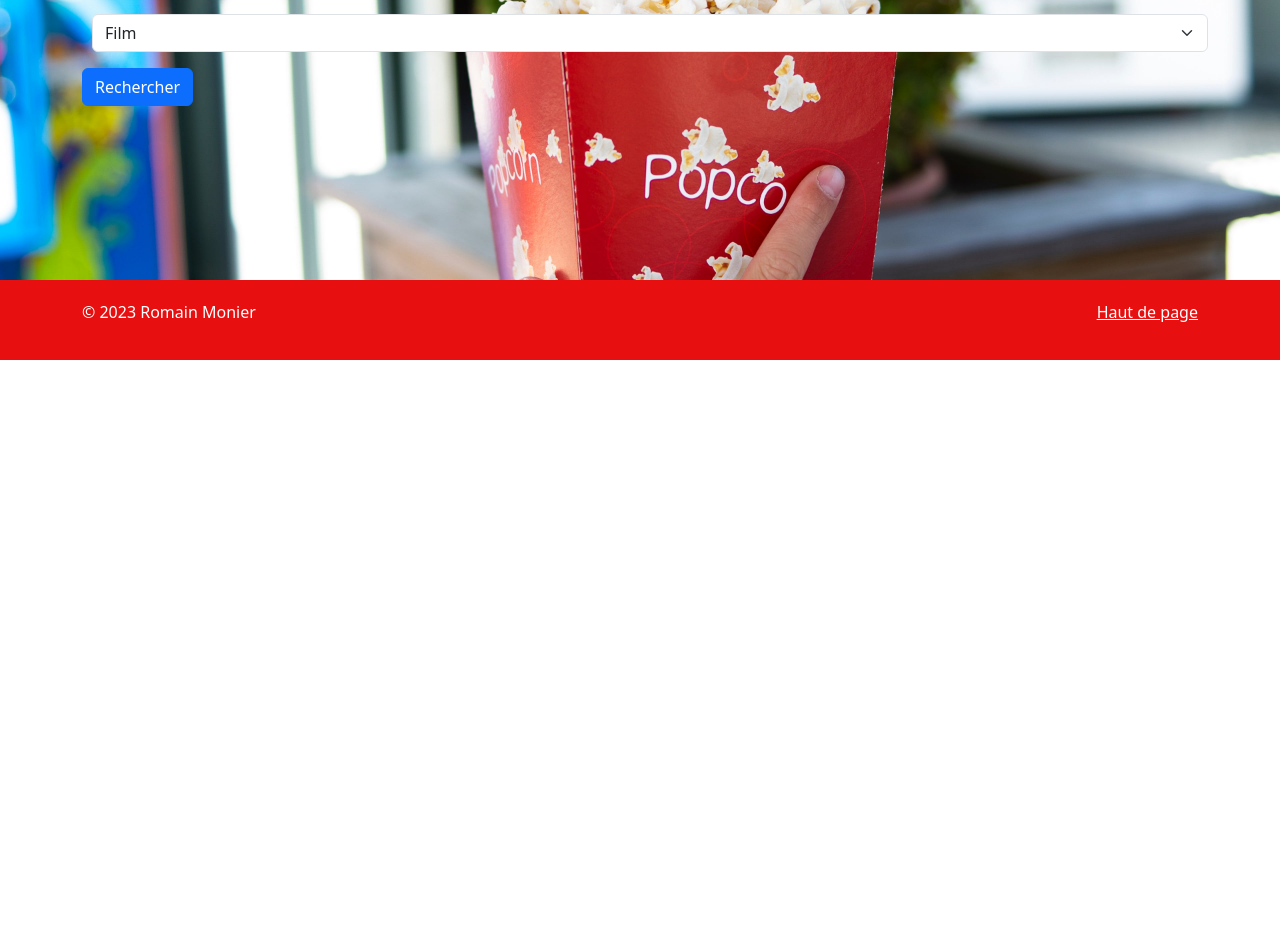
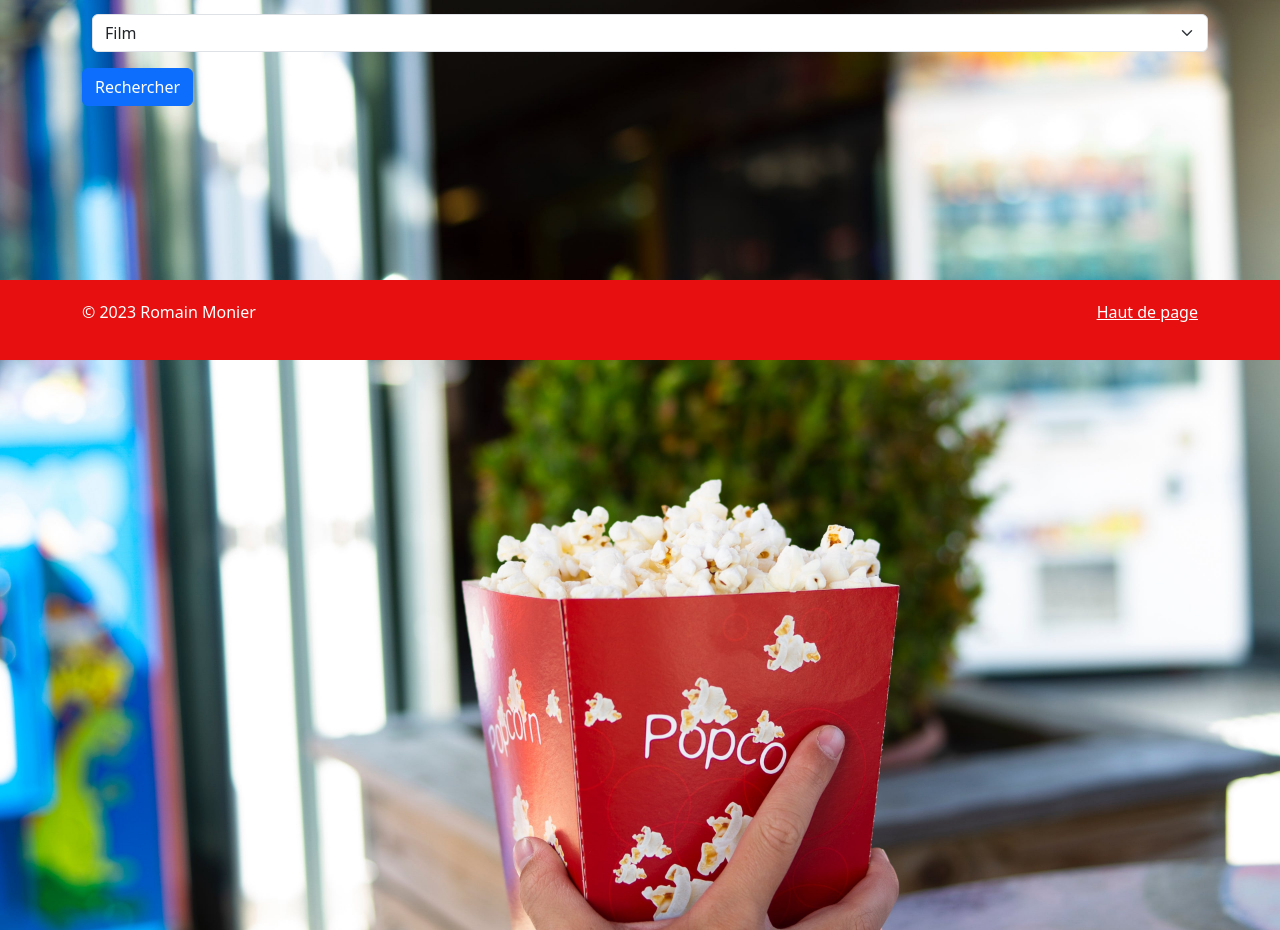
Before and after one commit to Romainlens/ECF-Mediatheque, a plain HTML site: page recherche.html in a window 1280 px wide. Shown: the part 440-1370 px from the top of the page. Before the commit the page ends 800 px from the top, so only its background shows below. Drawn offline with nearby package versions, Linux system fonts and the light colour scheme.

Commit message:
modification finale pour le site

```diff
--- a/assets/css/style.css
+++ b/assets/css/style.css
@@ -46,6 +46,7 @@
 
   /* Styles pour le tableau */
   table {
+
     width: 100%;
     border-collapse: separate;
     border: 3px solid purple;
@@ -112,6 +113,7 @@
   /* Styles pour la page de recherche de films */
   #results {
     text-align: center;
+    min-height: 100dvh;
 }
 
 /* Styles pour la pagination */
```
